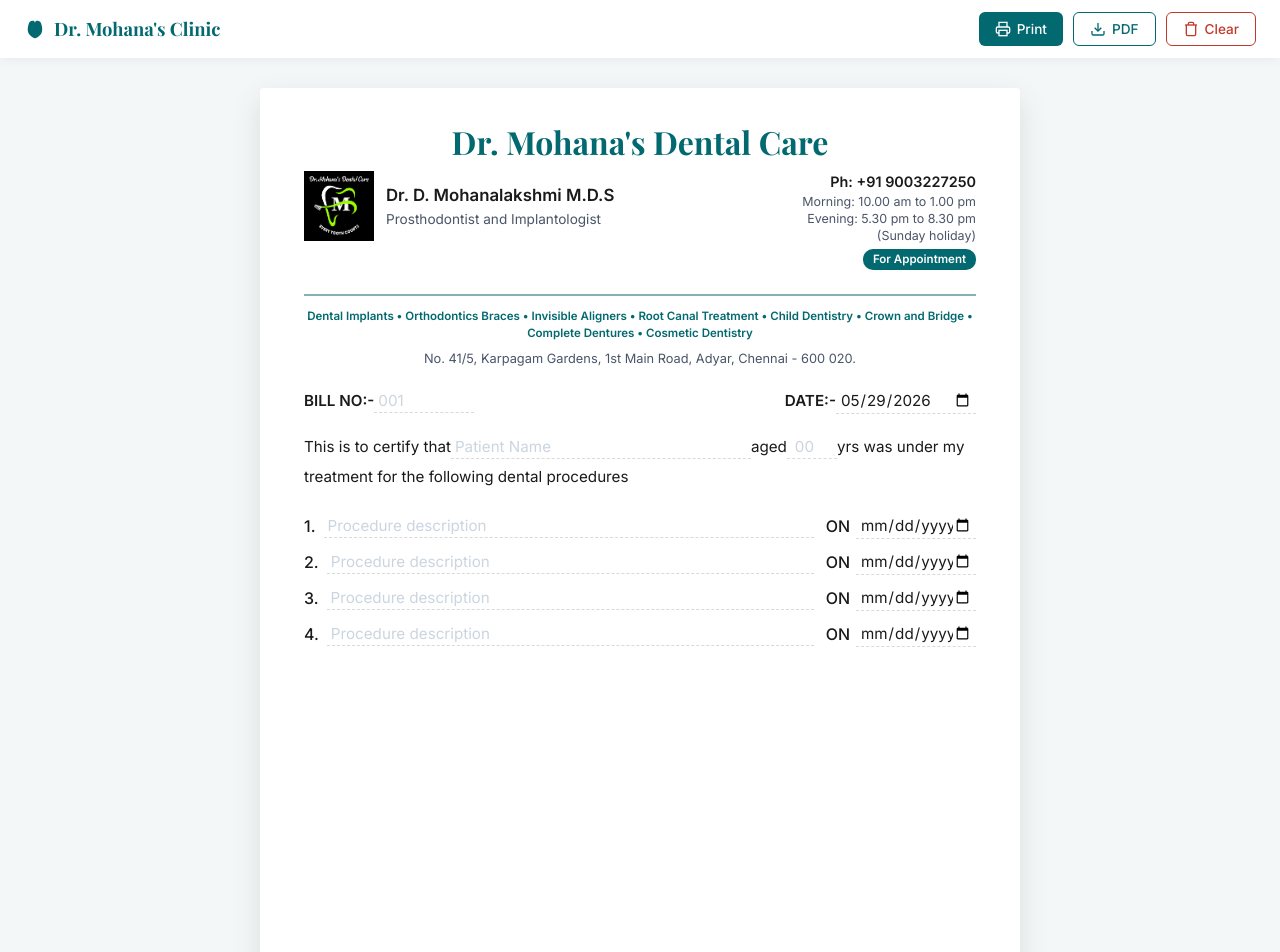
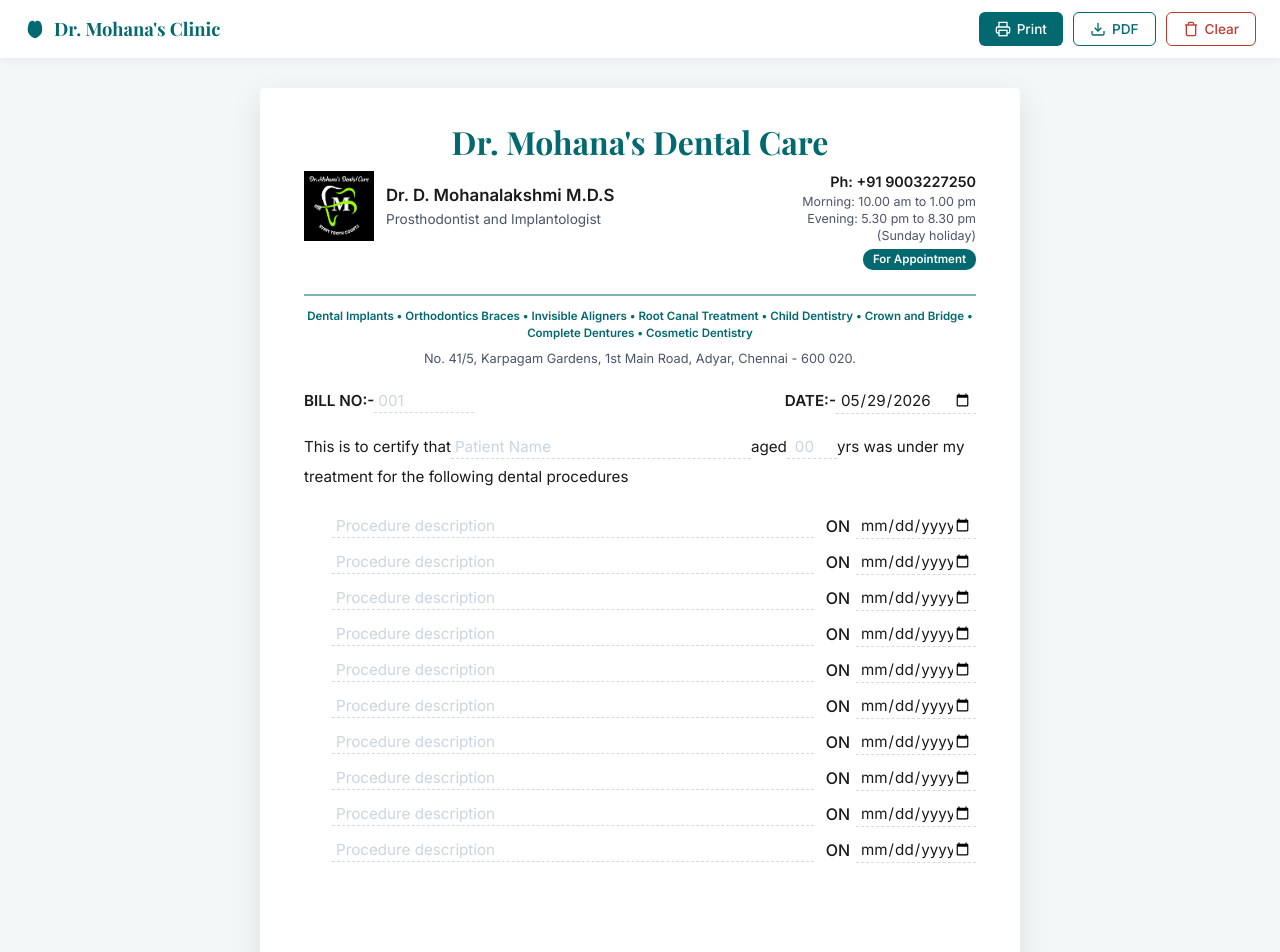
Before and after one commit to RisAhamed/Presciption-pad-Mohanas, a React (Vite) app: page / in a window 1280 px wide. Shown: the top 952 px of the page. Built offline with nearby package versions, Linux system fonts and the light colour scheme.

Commit message:
feat: extend procedure input fields to support up to 10 entries and enhance empty row handling for improved PDF capture

```diff
--- a/src/App.tsx
+++ b/src/App.tsx
@@ -31,7 +31,7 @@
         lines.push("Patient: " + name + (age ? " (Age: " + age + ")" : ""));
         lines.push("");
         lines.push("Procedures:");
-        for (let i = 1; i <= 4; i++) {
+        for (let i = 1; i <= 10; i++) {
             const procName = (document.getElementById('proc' + i + 'Name') as HTMLInputElement)?.value;
             const procDate = (document.getElementById('proc' + i + 'Date') as HTMLInputElement)?.value;
             if (procName) {
@@ -46,7 +46,24 @@
     };
     */
 
+    const updateEmptyRowClasses = () => {
+        for (let i = 1; i <= 10; i++) {
+            const row = document.getElementById(`procedure-row-${i}`);
+            const nameInput = document.getElementById(`proc${i}Name`) as HTMLInputElement | null;
+            const dateInput = document.getElementById(`proc${i}Date`) as HTMLInputElement | null;
+            if (!row) continue;
+            const nameEmpty = !nameInput?.value?.trim();
+            const dateEmpty = !dateInput?.value?.trim();
+            if (nameEmpty && dateEmpty) {
+                row.classList.add('row-empty');
+            } else {
+                row.classList.remove('row-empty');
+            }
+        }
+    };
+
     const handlePrint = () => {
+        updateEmptyRowClasses();
         window.print();
     };
 
@@ -56,6 +73,10 @@
 
         const billNo = (document.getElementById('billNo') as HTMLInputElement)?.value || 'New';
         const date = (document.getElementById('billDate') as HTMLInputElement)?.value || 'Date';
+
+        // Declare tracking arrays for hiding empty rows inline (for html2canvas)
+        const allProcRows: HTMLElement[] = [];
+        const rowWasHidden: boolean[] = [];
 
         // Step 1: Wait for all images inside the bill to be fully loaded
         const images = Array.from(bill.querySelectorAll('img'));
@@ -80,6 +101,26 @@
         const toolbar = document.querySelector('.toolbar') as HTMLElement | null;
         const origToolbarDisplay = toolbar?.style.display || '';
         if (toolbar) toolbar.style.display = 'none';
+
+        // Mark empty rows via class (for print CSS)
+        updateEmptyRowClasses();
+
+        // Also hide empty rows via inline style (for html2canvas — ignores @media print)
+        for (let i = 1; i <= 10; i++) {
+            const row = document.getElementById(`procedure-row-${i}`) as HTMLElement | null;
+            if (!row) continue;
+            allProcRows.push(row);
+            if (row.classList.contains('row-empty')) {
+                rowWasHidden.push(true);
+                row.style.display = 'none';
+                row.style.height = '0';
+                row.style.margin = '0';
+                row.style.padding = '0';
+                row.style.overflow = 'hidden';
+            } else {
+                rowWasHidden.push(false);
+            }
+        }
 
         // Step 4: Save original bill styles
         const origStyles = {
@@ -308,6 +349,22 @@
 
             // Restore toolbar
             if (toolbar) toolbar.style.display = origToolbarDisplay;
+
+            // Restore inline styles that were applied to empty rows for PDF capture
+            allProcRows.forEach((row, idx) => {
+                if (rowWasHidden[idx]) {
+                    row.style.display = '';
+                    row.style.height = '';
+                    row.style.margin = '';
+                    row.style.padding = '';
+                    row.style.overflow = '';
+                }
+            });
+            // Also remove row-empty class from all rows
+            for (let i = 1; i <= 10; i++) {
+                const row = document.getElementById(`procedure-row-${i}`);
+                if (row) row.classList.remove('row-empty');
+            }
         };
 
         if (typeof html2pdf !== 'undefined') {
@@ -428,9 +485,9 @@
                         </div>
 
                         <div className="procedures-section">
-                            <div className="procedure-row">
+                            <div className="procedure-row" id="procedure-row-1">
                                 <div className="procedure-left">
-                                    <span>1.</span>
+                                    <span className="proc-number" aria-hidden="true">1.</span>
                                     <label htmlFor="proc1Name" style={{ display: 'none' }}>Procedure 1</label>
                                     <input type="text" id="proc1Name" className="input-inline procedure-name-input" placeholder="Procedure description" />
                                 </div>
@@ -439,9 +496,9 @@
                                     <input type="date" id="proc1Date" className="input-inline procedure-date-input" />
                                 </div>
                             </div>
-                            <div className="procedure-row">
+                            <div className="procedure-row" id="procedure-row-2">
                                 <div className="procedure-left">
-                                    <span>2.</span>
+                                    <span className="proc-number" aria-hidden="true">2.</span>
                                     <label htmlFor="proc2Name" style={{ display: 'none' }}>Procedure 2</label>
                                     <input type="text" id="proc2Name" className="input-inline procedure-name-input" placeholder="Procedure description" />
                                 </div>
@@ -450,9 +507,9 @@
                                     <input type="date" id="proc2Date" className="input-inline procedure-date-input" />
                                 </div>
                             </div>
-                            <div className="procedure-row">
+                            <div className="procedure-row" id="procedure-row-3">
                                 <div className="procedure-left">
-                                    <span>3.</span>
+                                    <span className="proc-number" aria-hidden="true">3.</span>
                                     <label htmlFor="proc3Name" style={{ display: 'none' }}>Procedure 3</label>
                                     <input type="text" id="proc3Name" className="input-inline procedure-name-input" placeholder="Procedure description" />
                                 </div>
@@ -461,15 +518,81 @@
                                     <input type="date" id="proc3Date" className="input-inline procedure-date-input" />
                                 </div>
                             </div>
-                            <div className="procedure-row">
+                            <div className="procedure-row" id="procedure-row-4">
                                 <div className="procedure-left">
-                                    <span>4.</span>
+                                    <span className="proc-number" aria-hidden="true">4.</span>
                                     <label htmlFor="proc4Name" style={{ display: 'none' }}>Procedure 4</label>
                                     <input type="text" id="proc4Name" className="input-inline procedure-name-input" placeholder="Procedure description" />
                                 </div>
                                 <div className="procedure-right">
                                     <label htmlFor="proc4Date">ON</label>
                                     <input type="date" id="proc4Date" className="input-inline procedure-date-input" />
+                                </div>
+                            </div>
+                            <div className="procedure-row" id="procedure-row-5">
+                                <div className="procedure-left">
+                                    <span className="proc-number" aria-hidden="true">5.</span>
+                                    <label htmlFor="proc5Name" style={{ display: 'none' }}>Procedure 5</label>
+                                    <input type="text" id="proc5Name" className="input-inline procedure-name-input" placeholder="Procedure description" />
+                                </div>
+                                <div className="procedure-right">
+                                    <label htmlFor="proc5Date">ON</label>
+                                    <input type="date" id="proc5Date" className="input-inline procedure-date-input" />
+                                </div>
+                            </div>
+                            <div className="procedure-row" id="procedure-row-6">
+                                <div className="procedure-left">
+                                    <span className="proc-number" aria-hidden="true">6.</span>
+                                    <label htmlFor="proc6Name" style={{ display: 'none' }}>Procedure 6</label>
+                                    <input type="text" id="proc6Name" className="input-inline procedure-name-input" placeholder="Procedure description" />
+                                </div>
+                                <div className="procedure-right">
+                                    <label htmlFor="proc6Date">ON</label>
+                                    <input type="date" id="proc6Date" className="input-inline procedure-date-input" />
+                                </div>
+                            </div>
+                            <div className="procedure-row" id="procedure-row-7">
+                                <div className="procedure-left">
+                                    <span className="proc-number" aria-hidden="true">7.</span>
+                                    <label htmlFor="proc7Name" style={{ display: 'none' }}>Procedure 7</label>
+                                    <input type="text" id="proc7Name" className="input-inline procedure-name-input" placeholder="Procedure description" />
+                                </div>
+                                <div className="procedure-right">
+                                    <label htmlFor="proc7Date">ON</label>
+                                    <input type="date" id="proc7Date" className="input-inline procedure-date-input" />
+                                </div>
+                            </div>
+                            <div className="procedure-row" id="procedure-row-8">
+                                <div className="procedure-left">
+                                    <span className="proc-number" aria-hidden="true">8.</span>
+                                    <label htmlFor="proc8Name" style={{ display: 'none' }}>Procedure 8</label>
+                                    <input type="text" id="proc8Name" className="input-inline procedure-name-input" placeholder="Procedure description" />
+                                </div>
+                                <div className="procedure-right">
+                                    <label htmlFor="proc8Date">ON</label>
+                                    <input type="date" id="proc8Date" className="input-inline procedure-date-input" />
+                                </div>
+                            </div>
+                            <div className="procedure-row" id="procedure-row-9">
+                                <div className="procedure-left">
+                                    <span className="proc-number" aria-hidden="true">9.</span>
+                                    <label htmlFor="proc9Name" style={{ display: 'none' }}>Procedure 9</label>
+                                    <input type="text" id="proc9Name" className="input-inline procedure-name-input" placeholder="Procedure description" />
+                                </div>
+                                <div className="procedure-right">
+                                    <label htmlFor="proc9Date">ON</label>
+                                    <input type="date" id="proc9Date" className="input-inline procedure-date-input" />
+                                </div>
+                            </div>
+                            <div className="procedure-row" id="procedure-row-10">
+                                <div className="procedure-left">
+                                    <span className="proc-number" aria-hidden="true">10.</span>
+                                    <label htmlFor="proc10Name" style={{ display: 'none' }}>Procedure 10</label>
+                                    <input type="text" id="proc10Name" className="input-inline procedure-name-input" placeholder="Procedure description" />
+                                </div>
+                                <div className="procedure-right">
+                                    <label htmlFor="proc10Date">ON</label>
+                                    <input type="date" id="proc10Date" className="input-inline procedure-date-input" />
                                 </div>
                             </div>
                         </div>
```
Also changed, not shown: src/App.css (+14 -0 lines).
